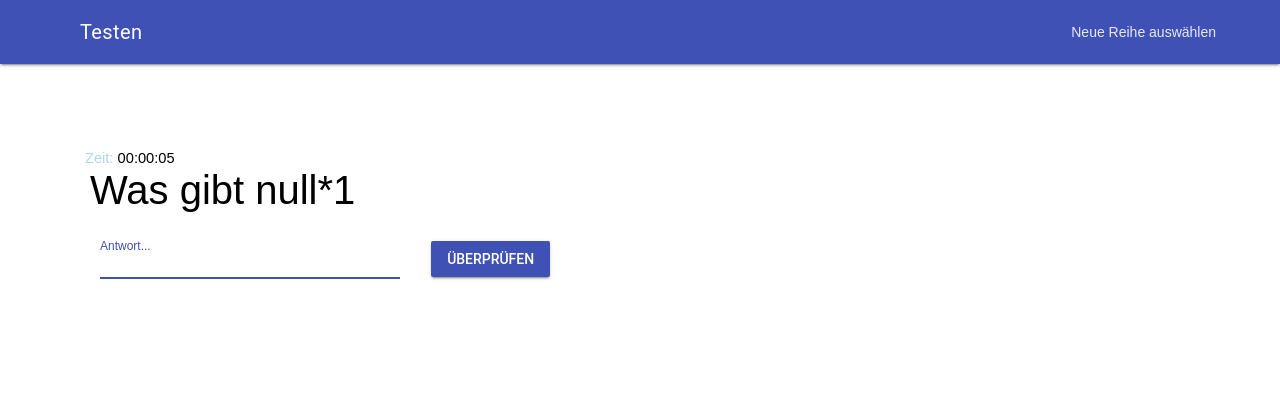
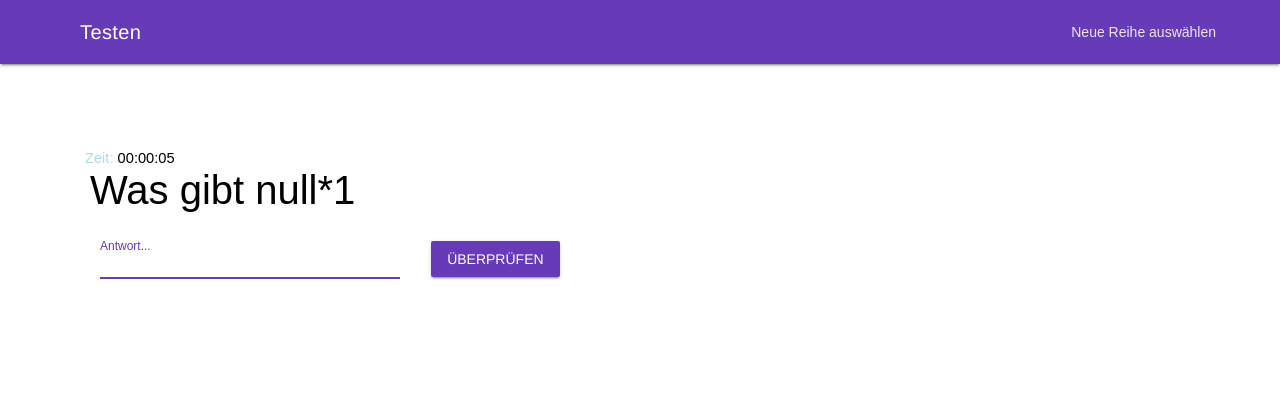
Before and after one commit to Fbi67/Fbi67.github.io, a plain HTML site: page Einmaleins/index.html in a window 1280 px wide. Drawn offline with Linux system fonts and the light colour scheme; files that its build step writes are made by us from their sources.

Commit message:
Aktualisiert

```diff
--- a/Einmaleins/index.html
+++ b/Einmaleins/index.html
@@ -8,7 +8,7 @@
   <title>Testen</title>
 
   <!-- Einbindung von Material Design Framework -->
-  <link rel="stylesheet" href="Framworks/material.min.css" />
+  <link rel="stylesheet" href="../Framworks/material.min.css" />
   <script src="../Framworks/material.min.js"></script>
   <link rel="stylesheet" href="https://fonts.googleapis.com/icon?family=Material+Icons" />
   <!-- Einbindung von benutzerdefinierten Stylesheets -->
```
